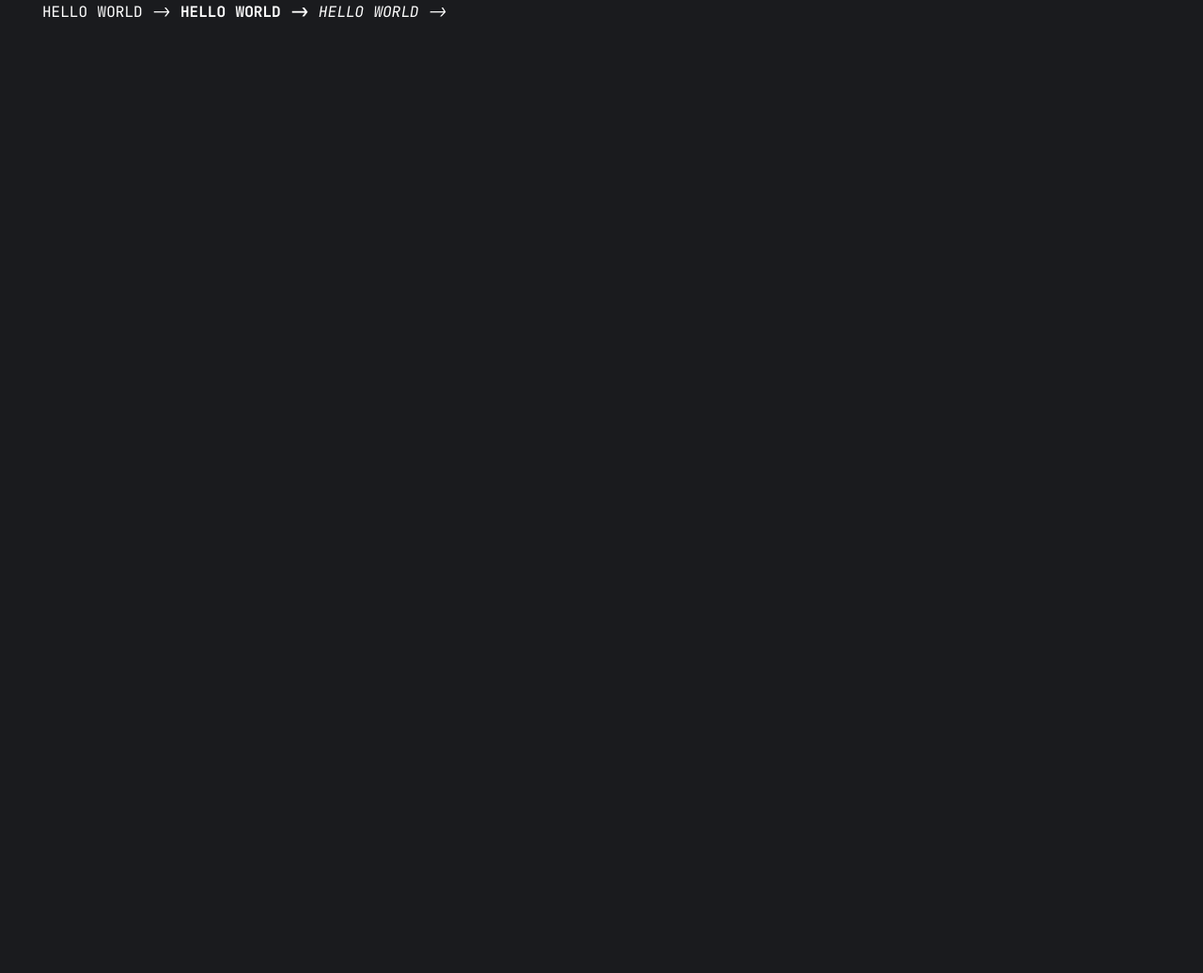
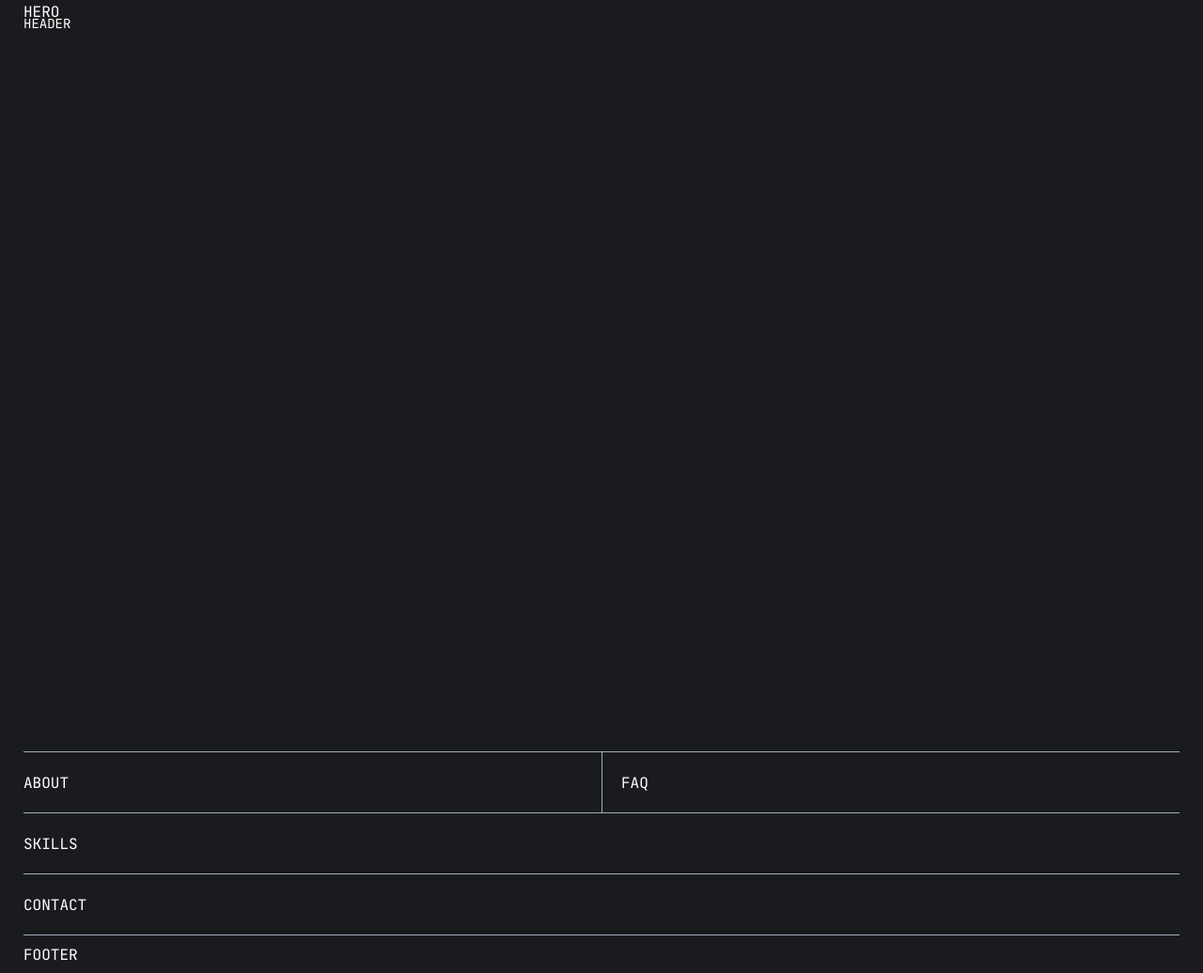
Before and after one commit to davybolivar/portfolio, a Nuxt app: page / in a window 1280 px wide. Shown: the whole page at 94% size. Before the commit the page ends 800 px from the top, so only its background shows below. Built offline with nearby package versions, Linux system fonts and the light colour scheme.

Commit message:
feat: setup layout

```diff
--- /dev/null
+++ b/components/footer.vue
@@ -0,0 +1,13 @@
+<template>
+  <footer class="footer">
+    FOOTER
+  </footer>
+</template>
+
+<style lang="scss" scoped>
+.footer {
+  @apply tw-border-t tw-border-gray-500 tw-py-2 tw-w-full tw-mx-auto;
+  position: relative;
+  max-width: 1230px;
+}
+</style>
--- /dev/null
+++ b/components/header.vue
@@ -0,0 +1,19 @@
+<template>
+  <header class="header">
+    HEADER
+  </header>
+</template>
+
+<style lang="scss" scoped>
+.header {
+  margin-bottom: -3.5em;
+  padding-top: 1em;
+  padding-bottom: 1em;
+  position: relative;
+  max-width: 1230px;
+  display: flex;
+  align-items: center;
+
+  @apply tw-w-full tw-mx-auto tw-text-sm tw-z-50;
+}
+</style>
--- a/layouts/default.vue
+++ b/layouts/default.vue
@@ -1,8 +1,22 @@
 <template>
   <div>
+    <headerComponent />
     <nuxt />
+    <footerComponent />
   </div>
 </template>
+
+<script>
+import headerComponent from '~/components/header.vue'
+import footerComponent from '~/components/footer.vue'
+
+export default {
+  components: {
+    headerComponent,
+    footerComponent
+  }
+}
+</script>
 
 <style>
 html {
@@ -15,10 +29,9 @@ html {
   -moz-osx-font-smoothing: grayscale;
   -webkit-font-smoothing: antialiased;
   box-sizing: border-box;
-  color: #ffff;
   background-color: #1a1b1e;
 
-  @apply text-base;
+  @apply tw-text-base tw-text-white tw-px-5;
 }
 
 *,
--- a/nuxt.config.js
+++ b/nuxt.config.js
@@ -1,5 +1,13 @@
+import { join } from 'path'
+
 export default {
   mode: 'universal',
+  head: {
+    meta: [
+      { charset: 'utf-8' },
+      { name: 'viewport', content: 'width=device-width, initial-scale=1' }
+    ]
+  },
   /*
    ** Customize the progress-bar color
    */
@@ -42,6 +50,11 @@ export default {
     /*
      ** You can extend webpack config here
      */
-    extend(config, ctx) {}
+    extend(config, ctx) {},
+    postcss: {
+      plugins: {
+        tailwindcss: join(__dirname, 'tailwind.config.js')
+      }
+    }
   }
 }
--- a/pages/index.vue
+++ b/pages/index.vue
@@ -1,9 +1,11 @@
 <template>
-  <div class="container">
-    HELLO WORLD ->
-    <strong> HELLO WORLD -> </strong>
-    <i> HELLO WORLD -> </i>
-  </div>
+  <main class="container tw-w-full tw-mx-auto">
+    <section class="container__hero">HERO</section>
+    <section class="container__content container__about">ABOUT</section>
+    <section class="container__content container__faq">FAQ</section>
+    <section class="container__content container__skills">SKILLS</section>
+    <section class="container__content container__contact">CONTACT</section>
+  </main>
 </template>
 
 <script>
@@ -14,7 +16,57 @@ export default {
 
 <style lang="scss" scoped>
 .container {
+  position: relative;
   max-width: 1230px;
-  @apply w-full mx-auto px-5;
+  @screen md {
+    display: grid;
+    grid-template-columns: 50% 50%;
+    grid-template-rows: auto auto auto auto;
+    grid-template-areas: 'hero hero' 'about faq' 'skills skills' 'contact contact';
+  }
+
+  &__hero {
+    min-height: 100vh;
+
+    @screen md {
+      height: 100vh;
+      min-height: 700px;
+      grid-area: hero;
+    }
+  }
+
+  &__content {
+    @apply tw-border-t tw-border-gray-500 tw-py-5;
+
+    @screen md {
+      width: 100%;
+      grid-area: about;
+    }
+  }
+
+  &__about {
+    @screen md {
+      grid-area: about;
+    }
+  }
+
+  &__faq {
+    @screen md {
+      @apply tw-border-l tw-pl-5;
+      grid-area: faq;
+    }
+  }
+
+  &__skills {
+    @screen md {
+      grid-area: skills;
+    }
+  }
+
+  &__contact {
+    @screen md {
+      grid-area: contact;
+    }
+  }
 }
 </style>
--- a/stylelint.config.js
+++ b/stylelint.config.js
@@ -19,6 +19,6 @@ module.exports = {
         ignore: ['after-comment']
       }
     ],
-    'unit-whitelist': ['em', 'rem', '%', 's', 'px']
+    'unit-whitelist': ['em', 'rem', '%', 's', 'px', 'vh']
   }
 }
--- a/tailwind.config.js
+++ b/tailwind.config.js
@@ -1,4 +1,5 @@
 module.exports = {
+  prefix: 'tw-',
   theme: {},
   variants: {},
   plugins: []
```
Also changed, not shown: 1 other file (tests, documents, lock files or other folders).
